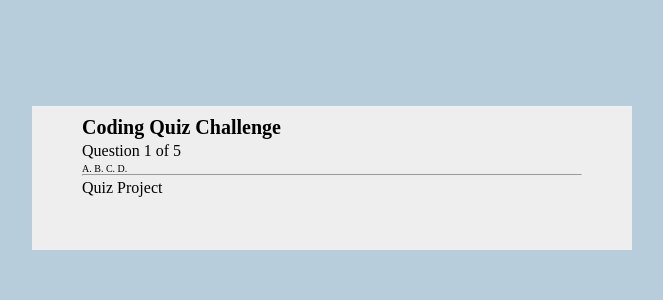
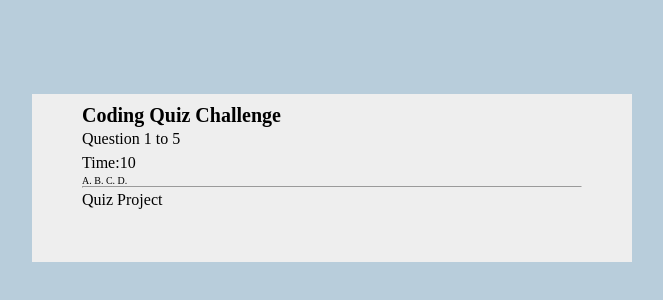
Before and after one commit to wilmerojeda13/CodeQuiz-Project, a plain HTML site: page index.html in a window 1280 px wide. Shown: the part 222-522 px from the top of the page, without its empty margins (308-971 px from the left). Drawn offline with Linux system fonts and the light colour scheme.

Commit message:
Final Commit

```diff
--- a/index.html
+++ b/index.html
@@ -14,8 +14,8 @@
             <div id="quiz">
                 <h1>Coding Quiz Challenge</h1>
                 <div class="quiz-header">
-                    <p id="progress">Question 1 of 5</p>
-                    <p id="count-down"></p>
+                    <p id="progress">Question 1 to 5</p>
+                    <p id="count-down">Time:10</p>
 
                 </div>
                 <p id="question"></p>
```
